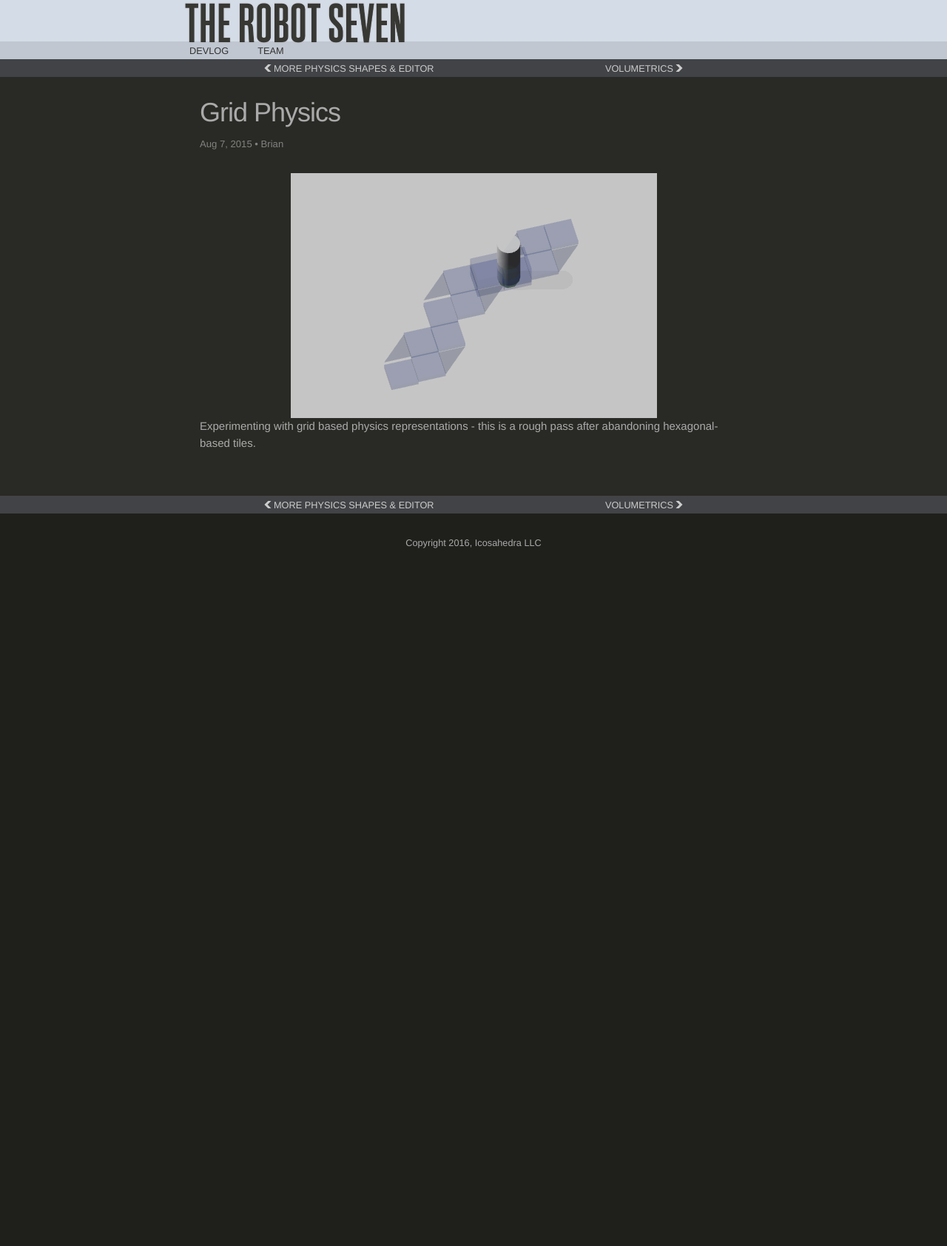
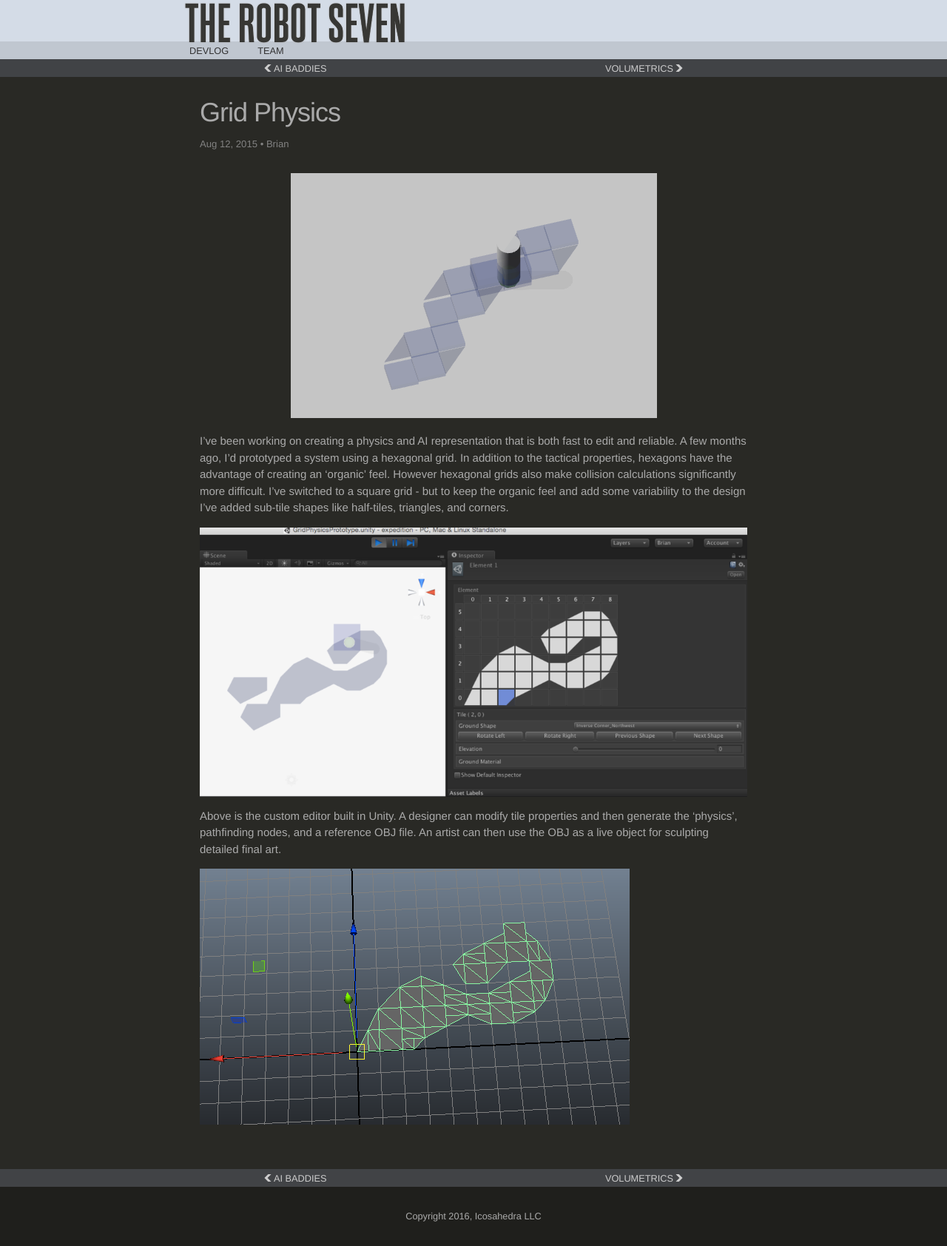
Before and after one commit to icosahedra/therobotseven, a Jekyll site: the page built from _posts/2015-08-12-grid-physics.markdown, in a window 1280 px wide. Shown: the whole page at 74% size. Built offline with Jekyll 4.4.1, drawn with Linux system fonts in a browser that asks for light colours; before the commit the page ends 900 px from its top, so only the background shows below that.

Commit message:
consolidate some posts

```diff
--- /dev/null
+++ b/_includes/image.html
@@ -0,0 +1 @@
+<img src="{{ site.baseurl }}{{ include.image.url }}" alt="{{ include.image.alt }}" title="{{ include.image.title }}">
--- a/_posts/2015-08-07-grid-physics.markdown
+++ /dev/null
@@ -1,8 +0,0 @@
----
-layout: post
-title:  "Grid Physics"
-author: Brian
-image: "/img/content/2015/08/grid_physics.png"
-categories:
----
-Experimenting with grid based physics representations - this is a rough pass after abandoning hexagonal-based tiles.
--- /dev/null
+++ b/_posts/2015-08-12-grid-physics.markdown
@@ -0,0 +1,27 @@
+---
+layout: post
+title:  "Grid Physics"
+author: Brian
+image: /img/content/2015/08/grid_physics.png
+categories:
+
+images:
+
+  - url: /img/content/2015/08/collision_shapes.png
+    alt: Collision Shapes
+    title: Collision Shapes
+
+  - url: /img/content/2015/08/tessellation.png
+    alt: Shape Tessellation
+    title: Shape Tessellation
+---
+
+I've been working on creating a physics and AI representation that is both fast to edit and reliable.  A few months ago, I'd prototyped a system using a hexagonal grid.  In addition to the tactical properties, hexagons have the advantage of creating an 'organic' feel.  However hexagonal grids also make collision calculations significantly more difficult.  I've switched to a square grid - but to keep the organic feel and add some variability to the design I've added sub-tile shapes like half-tiles, triangles, and corners.
+
+{% assign image = page.images[0] %}
+{% include image.html image=image %}
+
+Above is the custom editor built in Unity.  A designer can modify tile properties and then generate the 'physics', pathfinding nodes, and a reference OBJ file.  An artist can then use the OBJ as a live object for sculpting detailed final art.
+
+{% assign image = page.images[1] %}
+{% include image.html image=image %}
--- a/_posts/2015-09-28-Improved-Tessellation.markdown
+++ b/_posts/2015-09-28-Level-Editor-Updates.markdown
@@ -1,6 +1,6 @@
 ---
 layout: post
-title:  "Improved Tessellation"
+title:  "Level Editor Updates"
 author: Brian
 image: "/img/content/2015/09/improved-tessellation.png"
 categories:
--- a/_sass/_layout.scss
+++ b/_sass/_layout.scss
@@ -493,7 +493,7 @@ a.title-link{
     img{
        // width:100%;
     }
-
+    padding-bottom: 20px;
 }
 .post-content {
     margin-bottom: $spacing-unit;
```
Also changed, not shown: _posts/2015-08-11-physics-shapes.markdown (deleted, +0 -8 lines), _posts/2015-08-12-shape-tessellation.markdown (deleted, +0 -8 lines), _posts/2015-08-21-3D-Experiment.markdown (deleted, +0 -8 lines), _posts/2015-10-01-Funding-Hiatus.markdown (deleted, +0 -8 lines), _posts/2016-02-17-New-Website.markdown (deleted, +0 -8 lines).
